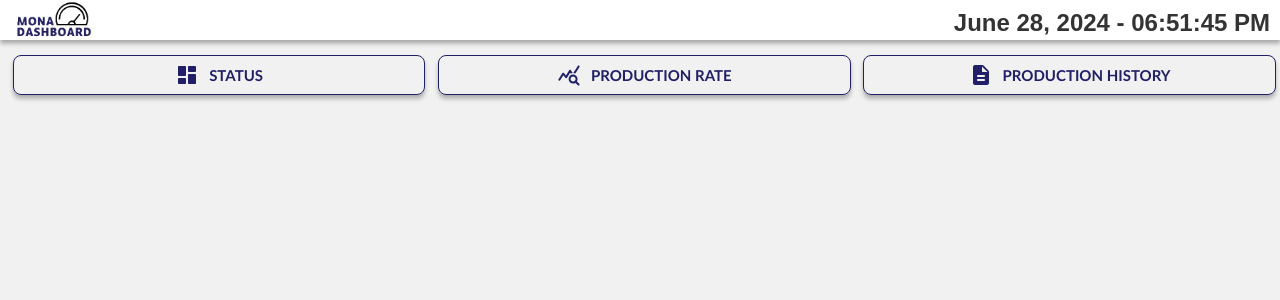
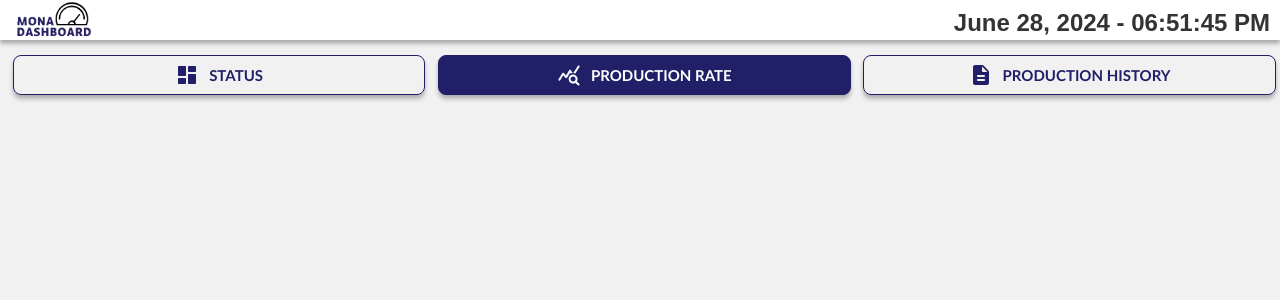
Before and after one commit to cepdnaclk/e20-co227-MONA-Dashboard, a React (Create React App) app in the folder dashboard/: page /rate in a window 1280 px wide. Shown: the top 300 px of the page. Built offline with nearby package versions, Linux system fonts and the light colour scheme; a web font is replaced by a local one.

Commit message:
@bhagyaseela 6/28@00:21

```diff
--- a/dashboard/src/layouts/SecondBar.jsx
+++ b/dashboard/src/layouts/SecondBar.jsx
@@ -13,26 +13,26 @@ const SecondBar = () => {
     navigate(path); // Navigate to the specified path
   };
 
-const isActive = (path) => {
-        // Check if current path matches the button's path
-        return location.pathname === path; // Use location.pathname for robust comparison
-      };
+  //const location = useLocation();
+
+
 
   return (
     <div className='secondbar'>
       <div className='box'>
         <ul>
-          <li  onClick={() => handleButtonClick('/status')}>
-            <DashboardRoundedIcon className='icon' />
-            <span className={isActive('/status') ? 'action':''}>STATUS</span>
+
+          <li  onClick={() => handleButtonClick('/status')} style={{ backgroundColor : location.pathname === '/status' ? '#201F67' : 'default' }}>
+            <DashboardRoundedIcon className='icon' style={{ color : location.pathname === '/status' ? 'white' : 'default' }}/>
+            <span style={{ color : location.pathname === '/status' ? 'white' : 'default' }} >STATUS</span>
           </li>
-          <li onClick={() => handleButtonClick('/rate')}>
-            <QueryStatsRoundedIcon className='icon' />
-            <span>PRODUCTION RATE</span>
+          <li onClick={() => handleButtonClick('/rate')} style={{ backgroundColor : location.pathname === '/rate' ? '#201F67' : 'default' }}>
+            <QueryStatsRoundedIcon className='icon' style={{ color : location.pathname === '/rate' ? 'white' : 'default' }}/>
+            <span style={{ color : location.pathname === '/rate' ? 'white' : 'default' }}>PRODUCTION RATE</span>
           </li>
-          <li onClick={() => handleButtonClick('/history')}>
-            <DescriptionRoundedIcon className='icon' />
-            <span>PRODUCTION HISTORY</span>
+          <li onClick={() => handleButtonClick('/history')} style={{ backgroundColor : location.pathname === '/history' ? '#201F67' : 'default' }}>
+            <DescriptionRoundedIcon className='icon' style={{ color : location.pathname === '/history' ? 'white' : 'default' }}/>
+            <span style={{ color : location.pathname === '/history' ? 'white' : 'default' }}>PRODUCTION HISTORY</span>
           </li>
         </ul>
       </div>
```
Also changed, not shown: dashboard/src/images/Logo.svg (deleted), 1 other file (tests, documents, lock files or other folders).
